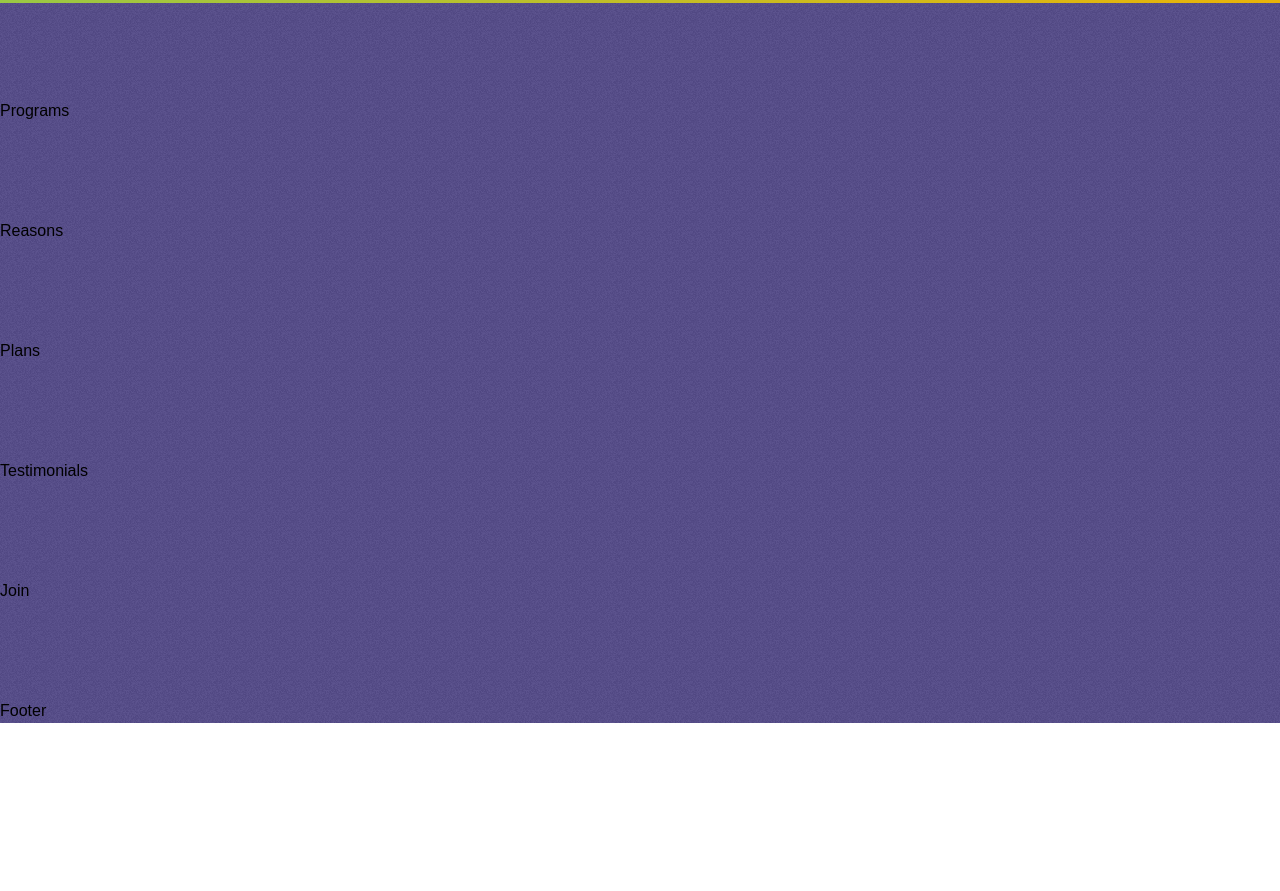
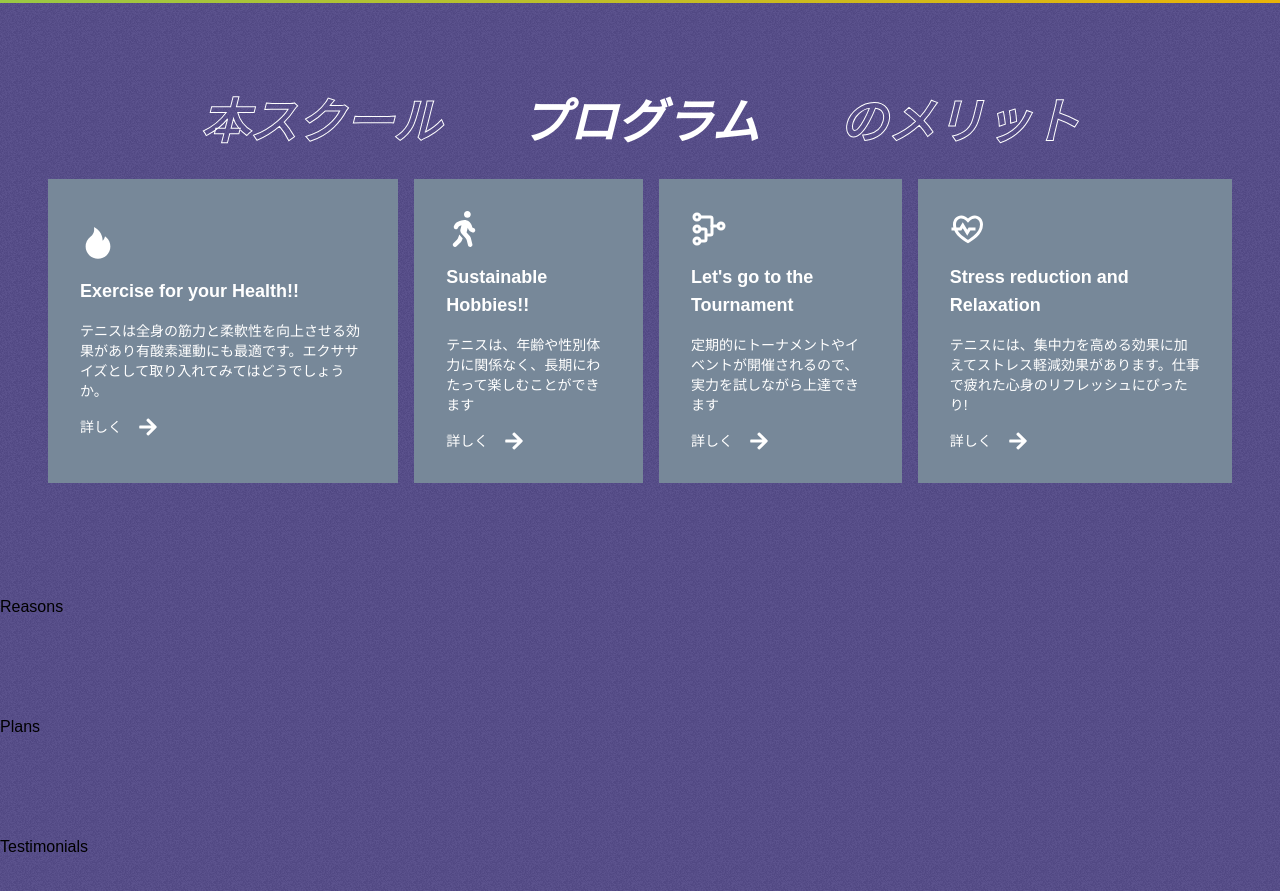
Before and after one commit to yu-to06/nextjs_schooldummy, a Next.js app: page / in a window 1280 px wide. Shown: the part 1579-2470 px from the top of the page. Before the commit the page ends 2302 px from the top, so only its background shows below. Built offline with nearby package versions, Linux system fonts and the light colour scheme; a web font is replaced by a local one.

Commit message:
created and completed Program.js

```diff
--- a/components/Hero.js
+++ b/components/Hero.js
@@ -149,7 +149,7 @@ function Hero() {
       {/* 右 */}
       <div
         className='col-span-4 relative bg-gradient-to-br h-[50rem] -z-20 from-green-400  to-yellow-500
-      max-md:relative max-md:bg-none'
+      max-md:relative max-md:bg-none max-md:h-auto'
       >
         {/* レート */}
         <motion.div
--- a/components/Programs.js
+++ b/components/Programs.js
@@ -1,9 +1,44 @@
-import React from 'react'
+import {programsData} from "@/constants/programsData";
+import React from "react";
+import {FaArrowRight} from "react-icons/fa";
 
 function Programs() {
   return (
-    <div>Programs</div>
-  )
+    <div className='flex flex-col gap-[1rem] px-[2rem] ' id='programs'>
+      {/* main部 */}
+      <div
+        className='flex gap-[5rem] font-bold text-5xl justify-center text-white italic
+      max-md:flex-col max-md:gap-[1rem] max-md:text-3xl max-md:items-center max-md:justify-center max-md:mt-[2rem]'
+      >
+        <span className='storoke-text'>本スクール</span>
+        <span>プログラム</span>
+        <span className='storoke-text'>のメリット</span>
+      </div>
+
+      {/* card部 */}
+      <div
+        className='flex gap-[1rem] p-[1rem]
+      max-md:flex-col'
+      >
+        {programsData.map((program) => (
+          <div
+            key={program.title}
+            className='flex flex-col bg-gray p-[2rem] gap-[1rem] text-white justify-center hover:bg-gradient-to-br from-green-400 to-yellow-500'
+          >
+            <span className='text-4xl text-white'>{program.icon}</span>
+            <p className='text-lg font-bold '>{program.title}</p>
+            <p className='text-sm'>{program.details}</p>
+            <a href={program.link} className='flex gap-[1rem]'>
+              <p className='text-sm'>詳しく</p>
+              <span className='text-xl cursor-pointer'>
+                <FaArrowRight />
+              </span>
+            </a>
+          </div>
+        ))}
+      </div>
+    </div>
+  );
 }
 
-export default Programs
+export default Programs;
--- /dev/null
+++ b/constants/programsData.js
@@ -0,0 +1,38 @@
+import {AiFillFire} from "react-icons/ai";
+import {FaWalking} from "react-icons/fa";
+import {TbTournament} from "react-icons/tb";
+import {RiHeartPulseLine} from "react-icons/ri";
+
+export const programsData = [
+  {
+    icon: <AiFillFire />,
+    title: "Exercise for your Health!!",
+    details:
+      "テニスは全身の筋力と柔軟性を向上させる効果があり有酸素運動にも最適です。エクササイズとして取り入れてみてはどうでしょうか。",
+    link: "",
+  },
+
+  {
+    icon: <FaWalking />,
+    title: "Sustainable Hobbies!!",
+    details:
+      "テニスは、年齢や性別体力に関係なく、長期にわたって楽しむことができます",
+    link: "",
+  },
+
+  {
+    icon: <TbTournament />,
+    title: "Let's go to the Tournament",
+    details:
+      "定期的にトーナメントやイベントが開催されるので、実力を試しながら上達できます",
+    link: "",
+  },
+
+  {
+    icon: <RiHeartPulseLine />,
+    title: "Stress reduction and Relaxation",
+    details:
+      "テニスには、集中力を高める効果に加えてストレス軽減効果があります。仕事で疲れた心身のリフレッシュにぴったり!",
+    link: "",
+  },
+];
```
